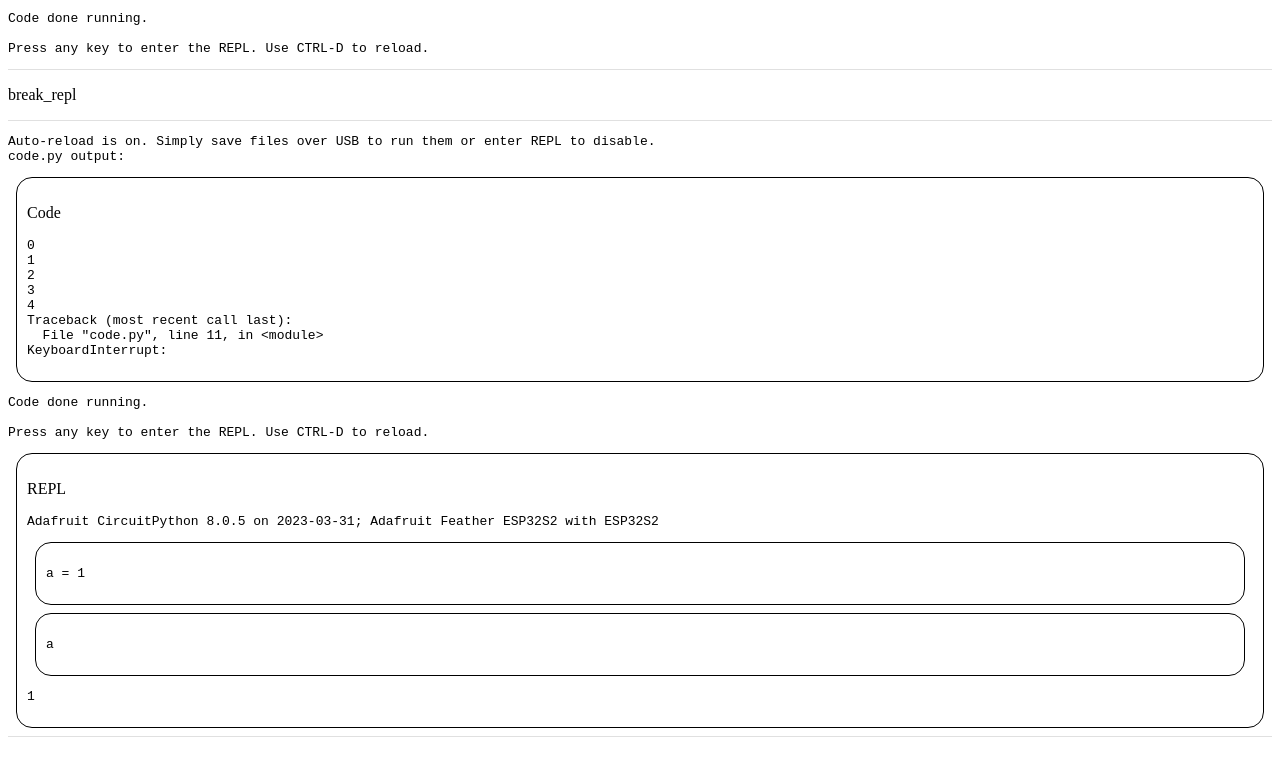
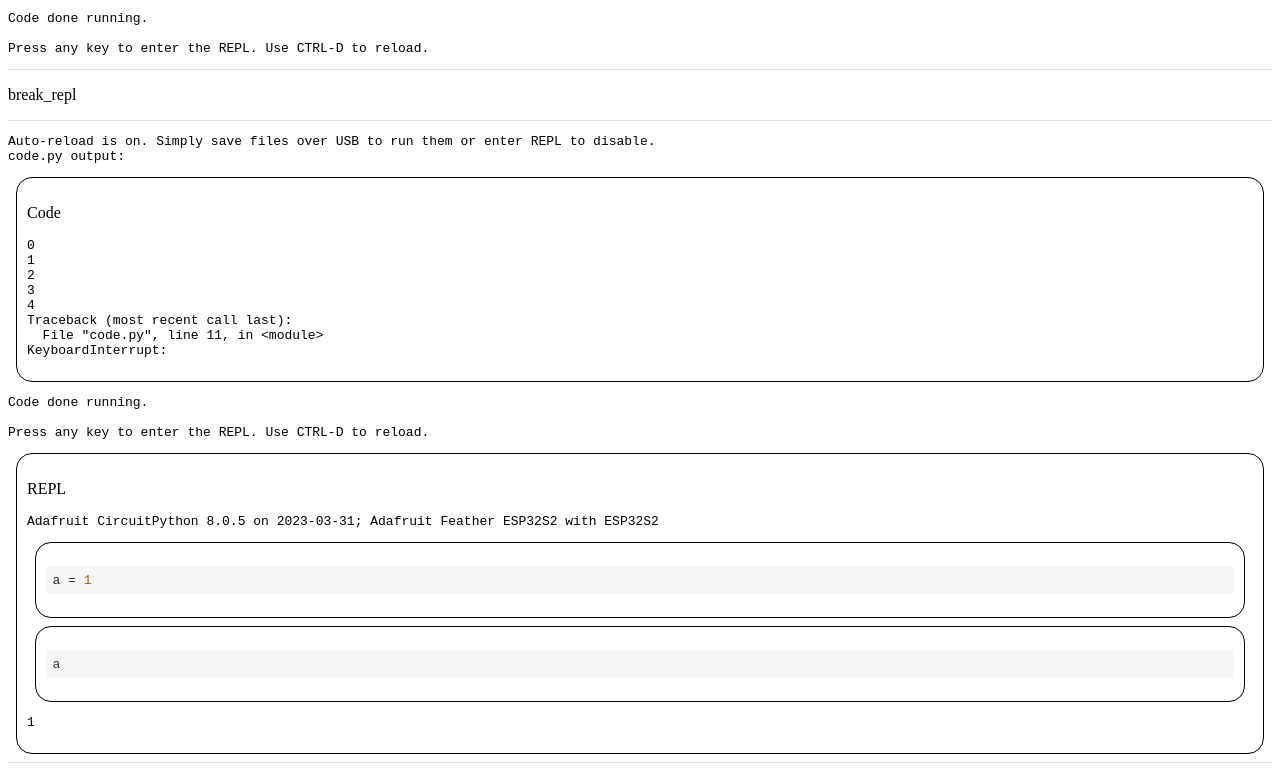
Before and after one commit to urfdvw/CircuitPython-Fancy-Console, a React (Vite) app: page / in a window 1280 px wide. Shown: the part 2022-2793 px from the top of the page. Before the commit the page ends 2767 px from the top, so only its background shows below. Built offline with nearby package versions, Linux system fonts and the light colour scheme.

Commit message:
code syntax highlighter

```diff
--- a/package.json
+++ b/package.json
@@ -21,6 +21,7 @@
     "react-dom": "^18.2.0",
     "react-new-window": "^1.0.1",
     "react-scrollable-feed": "^1.3.2",
+    "react-syntax-highlighter": "^15.5.0",
     "vite-plugin-pwa": "^0.16.4"
   },
   "devDependencies": {
--- a/src/FancyConsole.jsx
+++ b/src/FancyConsole.jsx
@@ -1,6 +1,9 @@
 import React, { useState, useEffect } from "react";
 import Box from "@mui/material/Box";
 import { useSerialReceiveProcessor, body_text_to_repl_conversation } from "./useSerialReceiveProcessor"
+import SyntaxHighlighter from 'react-syntax-highlighter';
+import { stackoverflowDark, stackoverflowLight } from 'react-syntax-highlighter/dist/esm/styles/hljs';
+
 
 const widgetStyles = {
     bgcolor: "background.paper",
@@ -29,9 +32,12 @@ export const Repl = ({ body }) => {
             repl_conversation.conversation.map(block => {
                 return <>
                     {block.code ? <Box sx={widgetStyles}>
-                        <pre style={{ whiteSpace: "pre-wrap" }}>
+                        {/* <pre style={{ whiteSpace: "pre-wrap" }}>
                             {block.code}
-                        </pre>
+                        </pre> */}
+                        <SyntaxHighlighter language="python" style={stackoverflowLight}>
+                            {block.code}
+                        </SyntaxHighlighter>
                     </Box> : <></>}
                     {block.results ? <pre style={{ whiteSpace: "pre-wrap" }}>
                         {block.results}
```
Also changed, not shown: 1 other file (tests, documents, lock files or other folders).
